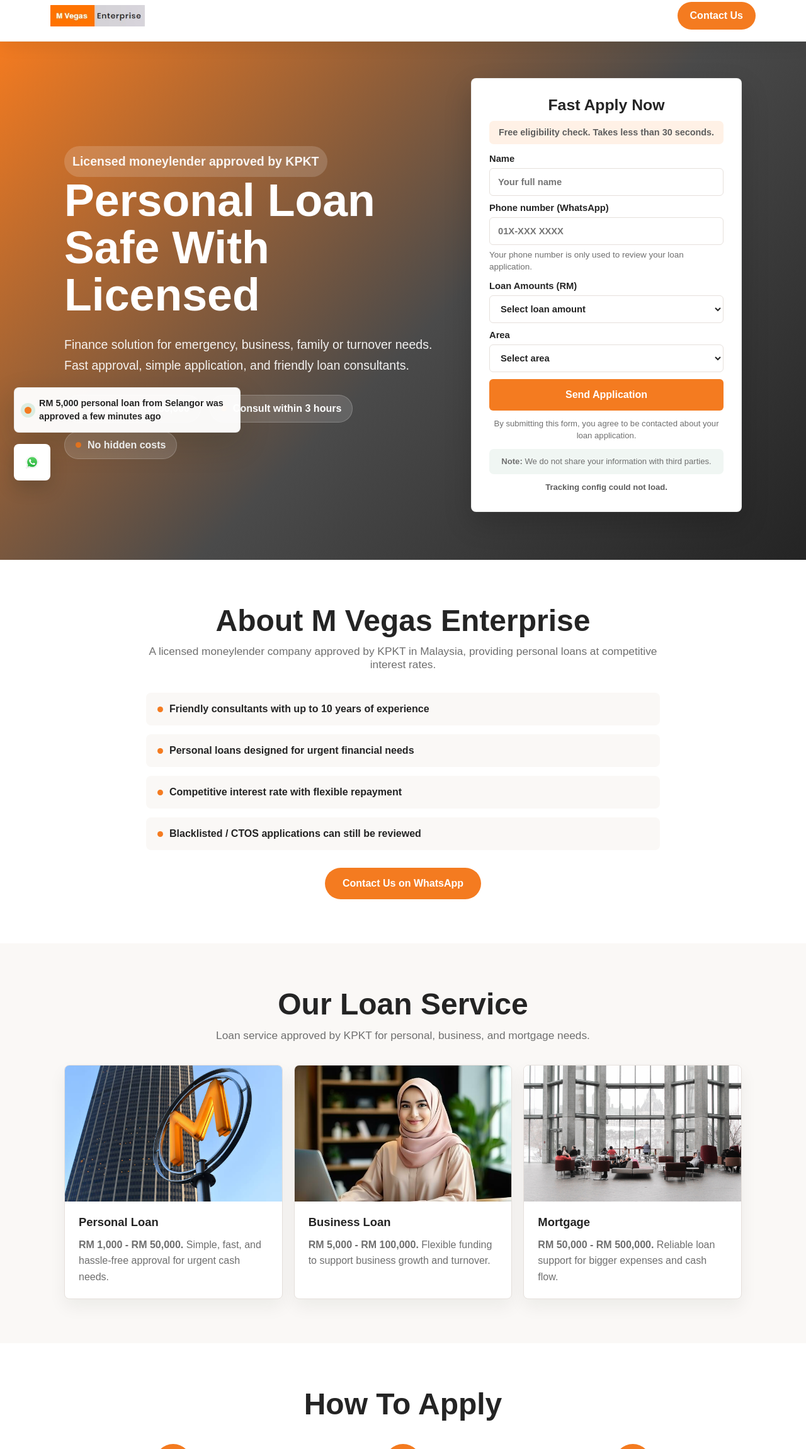
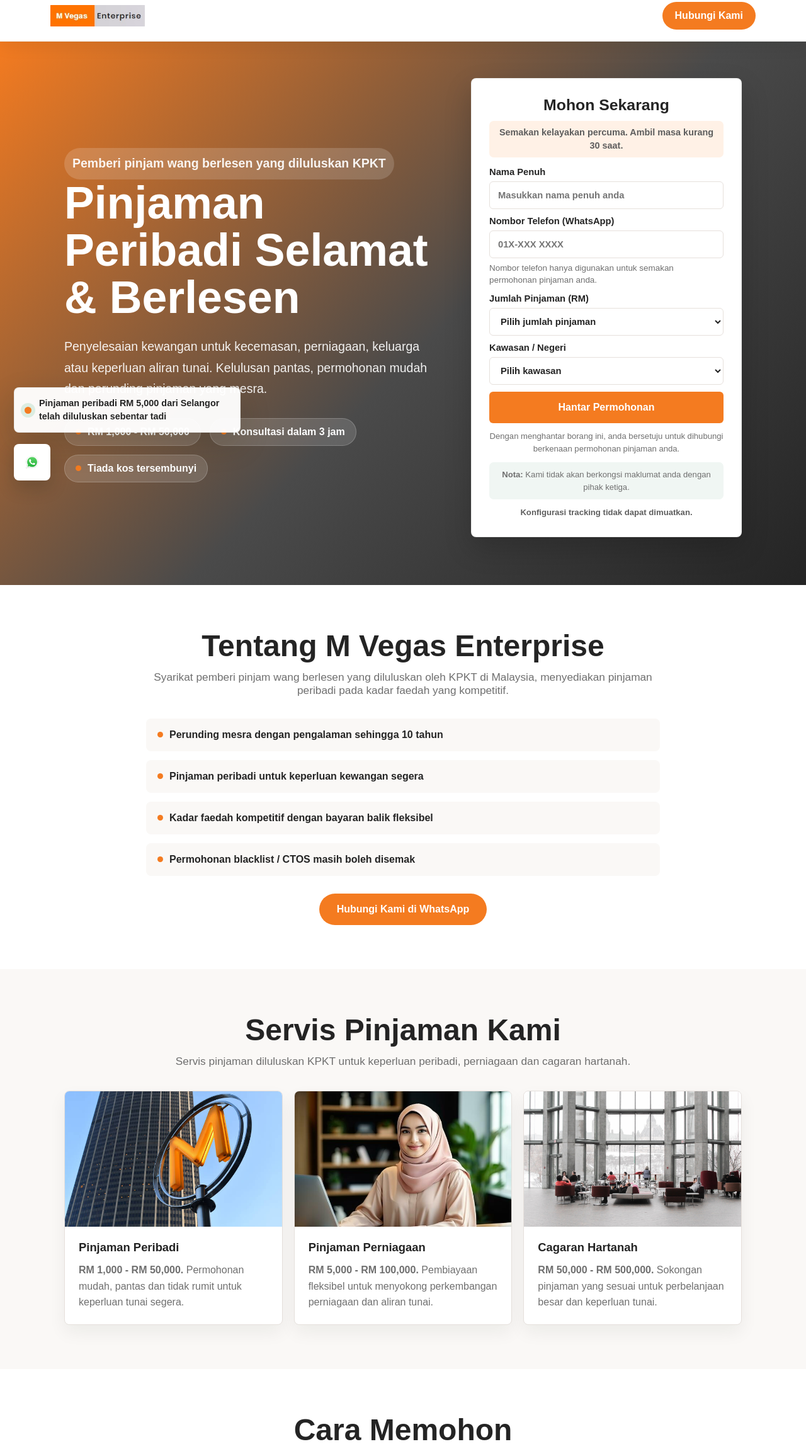
Before and after one commit to adrentan888-adren/mvegaslanding, a website: page public/index.html in a window 1280 px wide. Shown: the part 15-2316 px from the top of the page at 63% size. Drawn offline with Linux system fonts and the light colour scheme; no server answers.

Commit message:
Translate landing page to Malay

```diff
--- a/public/app.js
+++ b/public/app.js
@@ -6,9 +6,9 @@
 
 const whatsappUrl = 'https://minatmohonloan.wasap.my';
 const socialProofMessages = [
-  'RM 5,000 personal loan from Selangor was approved a few minutes ago',
-  'RM 12,000 business loan from Kuala Lumpur was reviewed by our consultant',
-  'RM 3,000 personal loan application was submitted successfully'
+  'Pinjaman peribadi RM 5,000 dari Selangor telah diluluskan sebentar tadi',
+  'Pinjaman perniagaan RM 12,000 dari Kuala Lumpur sedang disemak oleh perunding kami',
+  'Permohonan pinjaman RM 3,000 telah berjaya dihantar'
 ];
 
 function eventId(prefix) {
@@ -96,7 +96,7 @@
 
   const data = new FormData(form);
   button.disabled = true;
-  status.textContent = 'Submitting...';
+  status.textContent = 'Sedang menghantar...';
 
   try {
     const response = await trackPurchase({
@@ -113,14 +113,14 @@
   } catch (error) {
     console.error('Submission tracking failed:', error);
   } finally {
-    status.textContent = 'Application sent. Opening WhatsApp...';
+    status.textContent = 'Permohonan dihantar. Sedang membuka WhatsApp...';
     window.location.href = whatsappUrl;
     button.disabled = false;
   }
 });
 
 boot().catch(() => {
-  document.getElementById('status').textContent = 'Tracking config could not load.';
+  document.getElementById('status').textContent = 'Konfigurasi tracking tidak dapat dimuatkan.';
 });
 
 function startSocialProof() {
--- a/public/index.html
+++ b/public/index.html
@@ -1,9 +1,9 @@
 <!doctype html>
-<html lang="en">
+<html lang="ms">
   <head>
     <meta charset="UTF-8" />
     <meta name="viewport" content="width=device-width, initial-scale=1.0" />
-    <title>M Vegas Enterprise - Licensed Personal Loan Malaysia</title>
+    <title>M Vegas Enterprise - Pinjaman Peribadi Berlesen Malaysia</title>
     <link rel="icon" type="image/jpeg" href="/assets/mvegas-logo.jpg" />
     <link rel="stylesheet" href="/styles.css" />
     <script>
@@ -28,43 +28,43 @@
         <a class="brand" href="/" aria-label="M Vegas Enterprise">
           <img class="brand-logo" src="/assets/mvegas-logo.jpg" alt="M Vegas Enterprise" />
         </a>
-        <a class="contact-button" href="https://minatmohonloan.wasap.my">Contact Us</a>
+        <a class="contact-button" href="https://minatmohonloan.wasap.my">Hubungi Kami</a>
       </header>
 
       <main>
         <section class="hero" id="apply">
           <div class="hero-inner">
             <div class="hero-copy">
-              <p class="eyebrow">Licensed moneylender approved by KPKT</p>
-              <h1>Personal Loan Safe With Licensed</h1>
+              <p class="eyebrow">Pemberi pinjam wang berlesen yang diluluskan KPKT</p>
+              <h1>Pinjaman Peribadi Selamat &amp; Berlesen</h1>
               <p>
-                Finance solution for emergency, business, family or turnover needs.
-                Fast approval, simple application, and friendly loan consultants.
+                Penyelesaian kewangan untuk kecemasan, perniagaan, keluarga atau keperluan aliran tunai.
+                Kelulusan pantas, permohonan mudah dan perunding pinjaman yang mesra.
               </p>
               <div class="hero-points">
                 <span>RM 1,000 - RM 50,000</span>
-                <span>Consult within 3 hours</span>
-                <span>No hidden costs</span>
+                <span>Konsultasi dalam 3 jam</span>
+                <span>Tiada kos tersembunyi</span>
               </div>
             </div>
 
             <form class="application-card" id="purchaseForm" autocomplete="on">
               <div class="form-content" id="formContent">
-                <h2>Fast Apply Now</h2>
-                <p class="form-intro">Free eligibility check. Takes less than 30 seconds.</p>
+                <h2>Mohon Sekarang</h2>
+                <p class="form-intro">Semakan kelayakan percuma. Ambil masa kurang 30 saat.</p>
                 <label>
-                  <span>Name</span>
-                  <input name="fullName" autocomplete="name" placeholder="Your full name" required />
+                  <span>Nama Penuh</span>
+                  <input name="fullName" autocomplete="name" placeholder="Masukkan nama penuh anda" required />
                 </label>
                 <label>
-                  <span>Phone number (WhatsApp)</span>
+                  <span>Nombor Telefon (WhatsApp)</span>
                   <input name="phone" type="tel" autocomplete="tel" placeholder="01X-XXX XXXX" required />
                 </label>
-                <p class="field-reassurance">Your phone number is only used to review your loan application.</p>
+                <p class="field-reassurance">Nombor telefon hanya digunakan untuk semakan permohonan pinjaman anda.</p>
                 <label>
-                  <span>Loan Amounts (RM)</span>
+                  <span>Jumlah Pinjaman (RM)</span>
                   <select name="loanAmount" required>
-                    <option value="">Select loan amount</option>
+                    <option value="">Pilih jumlah pinjaman</option>
                     <option>RM 1,000 - RM 3,000</option>
                     <option>RM 3,001 - RM 5,000</option>
                     <option>RM 5,001 - RM 10,000</option>
@@ -75,9 +75,9 @@
                   </select>
                 </label>
                 <label>
-                  <span>Area</span>
+                  <span>Kawasan / Negeri</span>
                   <select name="state" required>
-                    <option value="">Select area</option>
+                    <option value="">Pilih kawasan</option>
                     <option>Kuala Lumpur</option>
                     <option>Selangor</option>
                     <option>Johor</option>
@@ -94,9 +94,9 @@
                     <option>Terengganu</option>
                   </select>
                 </label>
-                <button type="submit" id="submitButton">Send Application</button>
-                <p class="terms">By submitting this form, you agree to be contacted about your loan application.</p>
-                <p class="note"><strong>Note:</strong> We do not share your information with third parties.</p>
+                <button type="submit" id="submitButton">Hantar Permohonan</button>
+                <p class="terms">Dengan menghantar borang ini, anda bersetuju untuk dihubungi berkenaan permohonan pinjaman anda.</p>
+                <p class="note"><strong>Nota:</strong> Kami tidak akan berkongsi maklumat anda dengan pihak ketiga.</p>
                 <p class="status" id="status" aria-live="polite"></p>
               </div>
             </form>
@@ -105,39 +105,39 @@
 
         <section class="eligibility">
           <div class="section-inner narrow">
-            <h2>About M Vegas Enterprise</h2>
+            <h2>Tentang M Vegas Enterprise</h2>
             <p class="section-subtitle">
-              A licensed moneylender company approved by KPKT in Malaysia, providing personal loans at competitive interest rates.
+              Syarikat pemberi pinjam wang berlesen yang diluluskan oleh KPKT di Malaysia, menyediakan pinjaman peribadi pada kadar faedah yang kompetitif.
             </p>
             <div class="eligibility-list">
-              <span>Friendly consultants with up to 10 years of experience</span>
-              <span>Personal loans designed for urgent financial needs</span>
-              <span>Competitive interest rate with flexible repayment</span>
-              <span>Blacklisted / CTOS applications can still be reviewed</span>
+              <span>Perunding mesra dengan pengalaman sehingga 10 tahun</span>
+              <span>Pinjaman peribadi untuk keperluan kewangan segera</span>
+              <span>Kadar faedah kompetitif dengan bayaran balik fleksibel</span>
+              <span>Permohonan blacklist / CTOS masih boleh disemak</span>
             </div>
-            <a class="whatsapp-button" href="https://minatmohonloan.wasap.my">Contact Us on WhatsApp</a>
+            <a class="whatsapp-button" href="https://minatmohonloan.wasap.my">Hubungi Kami di WhatsApp</a>
           </div>
         </section>
 
         <section class="why">
           <div class="section-inner">
-            <h2>Our Loan Service</h2>
-            <p class="section-subtitle">Loan service approved by KPKT for personal, business, and mortgage needs.</p>
+            <h2>Servis Pinjaman Kami</h2>
+            <p class="section-subtitle">Servis pinjaman diluluskan KPKT untuk keperluan peribadi, perniagaan dan cagaran hartanah.</p>
             <div class="feature-grid">
               <article>
                 <img src="/assets/mvegas-service-personal.jpg" alt="" />
-                <h3>Personal Loan</h3>
-                <p><strong>RM 1,000 - RM 50,000.</strong> Simple, fast, and hassle-free approval for urgent cash needs.</p>
+                <h3>Pinjaman Peribadi</h3>
+                <p><strong>RM 1,000 - RM 50,000.</strong> Permohonan mudah, pantas dan tidak rumit untuk keperluan tunai segera.</p>
               </article>
               <article>
                 <img src="/assets/mvegas-service-business.jpg" alt="" />
-                <h3>Business Loan</h3>
-                <p><strong>RM 5,000 - RM 100,000.</strong> Flexible funding to support business growth and turnover.</p>
+                <h3>Pinjaman Perniagaan</h3>
+                <p><strong>RM 5,000 - RM 100,000.</strong> Pembiayaan fleksibel untuk menyokong perkembangan perniagaan dan aliran tunai.</p>
               </article>
               <article>
                 <img src="/assets/mvegas-service-mortgage.jpg" alt="" />
-                <h3>Mortgage</h3>
-                <p><strong>RM 50,000 - RM 500,000.</strong> Reliable loan support for bigger expenses and cash flow.</p>
+                <h3>Cagaran Hartanah</h3>
+                <p><strong>RM 50,000 - RM 500,000.</strong> Sokongan pinjaman yang sesuai untuk perbelanjaan besar dan keperluan tunai.</p>
               </article>
             </div>
           </div>
@@ -145,22 +145,22 @@
 
         <section class="steps">
           <div class="section-inner">
-            <h2>How To Apply</h2>
+            <h2>Cara Memohon</h2>
             <div class="step-grid">
               <article>
                 <span>1</span>
-                <h3>Send Form</h3>
-                <p>Fill in your name, phone, loan amount, and area.</p>
+                <h3>Isi Borang</h3>
+                <p>Lengkapkan nama, nombor telefon, jumlah pinjaman dan kawasan anda.</p>
               </article>
               <article>
                 <span>2</span>
-                <h3>Consultation</h3>
-                <p>Our consultant reviews your case and contacts you quickly.</p>
+                <h3>Konsultasi</h3>
+                <p>Perunding kami akan menyemak permohonan dan menghubungi anda dengan segera.</p>
               </article>
               <article>
                 <span>3</span>
-                <h3>Approval</h3>
-                <p>Once approved, the loan process is fast and straightforward.</p>
+                <h3>Kelulusan</h3>
+                <p>Selepas diluluskan, proses pinjaman adalah cepat dan mudah.</p>
               </article>
             </div>
           </div>
@@ -168,12 +168,12 @@
 
         <section class="documents">
           <div class="section-inner narrow">
-            <h2>Documents Needed</h2>
+            <h2>Dokumen Diperlukan</h2>
             <div class="document-list">
-              <span>Latest 3 months bank statements</span>
-              <span>Latest 3 months pay slips</span>
-              <span>Latest utility bill</span>
-              <span>IC photocopy</span>
+              <span>Penyata bank 3 bulan terkini</span>
+              <span>Slip gaji 3 bulan terkini</span>
+              <span>Bil utiliti terkini</span>
+              <span>Salinan kad pengenalan</span>
             </div>
           </div>
         </section>
@@ -183,7 +183,7 @@
         <div class="footer-brand">
           <img class="brand-logo" src="/assets/mvegas-logo.jpg" alt="M Vegas Enterprise" />
         </div>
-        <p>M Vegas Enterprise is a licensed moneylender company approved by KPKT in Malaysia.</p>
+        <p>M Vegas Enterprise ialah syarikat pemberi pinjam wang berlesen yang diluluskan oleh KPKT di Malaysia.</p>
         <p>32-2A Tingkat 2 Blok 2 Jalan Pahat G 15/G Sek 15, 40200 Shah Alam Selangor, Malaysia</p>
       </footer>
     </div>
@@ -193,10 +193,10 @@
       <p id="socialProofText"></p>
     </div>
 
-    <a class="sticky-whatsapp" href="https://minatmohonloan.wasap.my" aria-label="Contact us on WhatsApp">
+    <a class="sticky-whatsapp" href="https://minatmohonloan.wasap.my" aria-label="Hubungi kami di WhatsApp">
       <img src="/assets/whatsapp-logo.svg" alt="" aria-hidden="true" />
       <span>WhatsApp</span>
-      <strong>Contact Us</strong>
+      <strong>Hubungi Kami</strong>
     </a>
 
     <script src="/app.js" defer></script>
```
